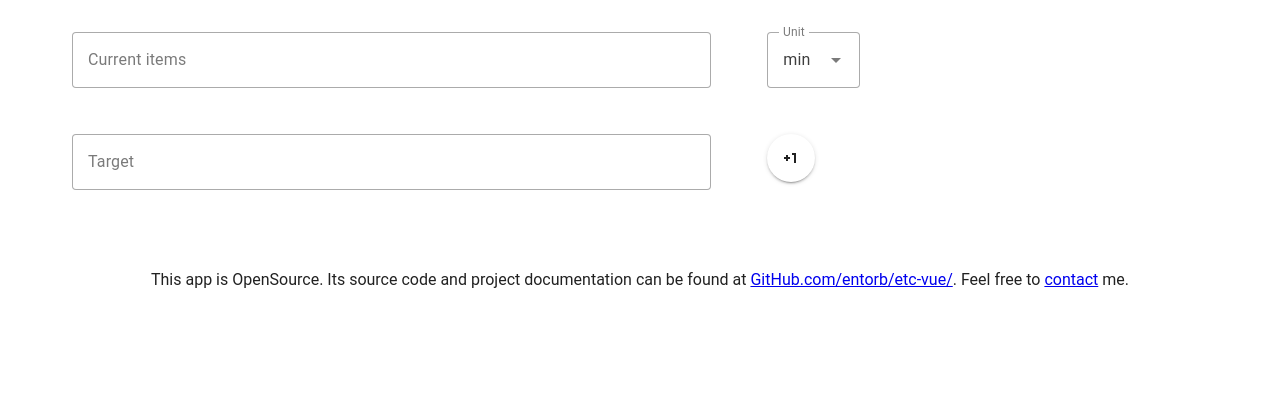
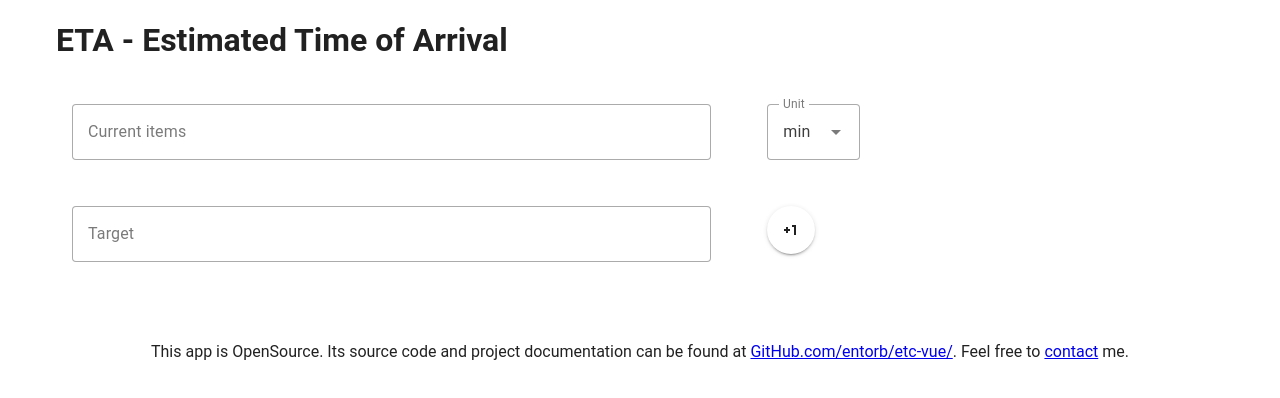
Before and after one commit to entorb/eta-vue, a Vue app: page / in a window 1280 px wide. Shown: the top 398 px of the page. Built offline with nearby package versions, Linux system fonts and the light colour scheme.

Commit message:
Set title to "ETA - Estimated Time of Arrival"

```diff
--- a/index.html
+++ b/index.html
@@ -1,16 +1,23 @@
 <!doctype html>
 <html lang="en">
-
   <head>
+    <link rel="icon" href="/favicon.ico" />
     <meta charset="UTF-8" />
-  <link rel="icon" href="/favicon.ico" />
+    <meta name="author" content="Dr. Torben Menke" />
     <meta name="viewport" content="width=device-width, initial-scale=1.0" />
-  <title>ETA V2 in Vue</title>
+    <title>ETA - Estimated Time of Arrival</title>
+    <meta
+      name="description"
+      content="Calculate the average progress speed and estimated time of arrival. 3 modes: simple (no target), count-up (target > 0), count-down (target = 0). Weighted linear regression is applied."
+    />
+    <meta
+      name="keywords"
+      content="eta, stopwatch, items per minute, estimated time of arrival, idle game countdown"
+    />
   </head>
 
   <body>
     <div id="app"></div>
     <script type="module" src="/src/main.ts"></script>
   </body>
-
 </html>
--- a/src/App.vue
+++ b/src/App.vue
@@ -2,6 +2,9 @@
   <v-app>
     <v-main>
       <v-container>
+        <v-row>
+          <v-col><h1>ETA - Estimated Time of Arrival</h1></v-col>
+        </v-row>
         <v-row>
           <v-col>
             <InputTargetValue :target="target" @set-target="setTarget" @add-row="addRow" />
--- a/vite.config.ts
+++ b/vite.config.ts
@@ -34,6 +34,10 @@ export default defineConfig({
     VitePWA({
       registerType: 'autoUpdate',
       manifest: {
+        name: 'ETA - Estimated Time of Arrival',
+        short_name: 'ETA',
+        description:
+          'Calculate the average progress speed and estimated time of arrival. 3 modes: simple (no target), count-up (target > 0), count-down (target = 0). Weighted linear regression is applied.',
         icons: [
           {
             src: '144.png',
```
Lines whose indentation alone changed are shown as unchanged.
